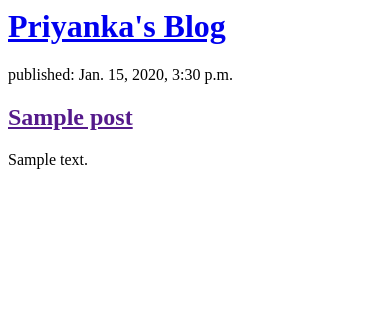
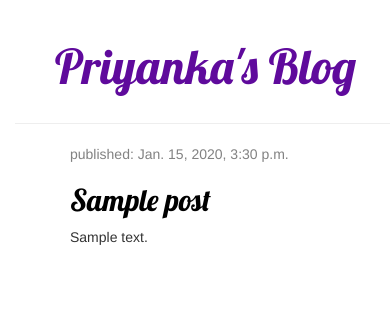
Before and after one commit to prianka01/my-first-blog, a Django app: page / in a window 390 px wide. Shown: the top 316 px of the page. Run offline with Django 3.2, Linux system fonts and the light colour scheme; tables that the repository leaves empty hold one stand-in row (values such as "Sample post"); some libraries are stand-ins or nearby versions.

Commit message:
Added view and template for detailed blog post as well as CSS for the site

```diff
--- /dev/null
+++ b/blog/static/css/blog.css
@@ -0,0 +1,64 @@
+h1 a,
+h2 a {
+	color: rgb(102, 21, 168);
+	font-family: "Lobster";
+}
+body {
+	padding-left: 15px;
+}
+.page-header {
+	/* background-color: rgb(95, 10, 156); */
+	margin-top: 0;
+	padding: 20px 20px 20px 40px;
+}
+
+.page-header h1,
+.page-header h1 a,
+.page-header h1 a:visited,
+.page-header h1 a:active {
+	color: rgb(95, 10, 156);
+	font-size: 36pt;
+	text-decoration: none;
+}
+
+.content {
+	margin-left: 40px;
+}
+
+h1,
+h2,
+h3,
+h4 {
+	font-family: "Lobster", cursive;
+}
+
+.date {
+	color: #828282;
+}
+
+.save {
+	float: right;
+}
+
+.post-form textarea,
+.post-form input {
+	width: 100%;
+}
+
+.top-menu,
+.top-menu:hover,
+.top-menu:visited {
+	color: #ffffff;
+	float: right;
+	font-size: 26pt;
+	margin-right: 20px;
+}
+
+.post {
+	margin-bottom: 70px;
+}
+
+.post h2 a,
+.post h2 a:visited {
+	color: #000000;
+}
--- /dev/null
+++ b/blog/templates/blog/base.html
@@ -0,0 +1,33 @@
+{% load static %}
+<html>
+	<head>
+		<title>Django Girls blog</title>
+		<link
+			rel="stylesheet"
+			href="//maxcdn.bootstrapcdn.com/bootstrap/3.2.0/css/bootstrap.min.css"
+		/>
+		<link
+			rel="stylesheet"
+			href="//maxcdn.bootstrapcdn.com/bootstrap/3.2.0/css/bootstrap-theme.min.css"
+		/>
+		<link
+			href="//fonts.googleapis.com/css?family=Lobster&subset=latin,latin-ext"
+			rel="stylesheet"
+			type="text/css"
+		/>
+		<link rel="stylesheet" href="{% static 'css/blog.css' %}" />
+	</head>
+
+	<body>
+		<div class="page-header">
+			<h1><a href="/">Priyanka's Blog</a></h1>
+		</div>
+		<div class="content container">
+			<div class="row">
+				<div class="col-md-8">
+					{% block content %} {% endblock %}
+				</div>
+			</div>
+		</div>
+	</body>
+</html>
--- a/blog/templates/blog/post_list.html
+++ b/blog/templates/blog/post_list.html
@@ -1,19 +1,9 @@
-<html>
-	<head>
-		<title>Priyanka's blog</title>
-	</head>
-
-	<body>
-		<div>
-			<h1><a href="/">Priyanka's Blog</a></h1>
-		</div>
-
-		{% for post in posts %}
-		<div>
-			<p>published: {{ post.published_date }}</p>
-			<h2><a href="">{{ post.title }}</a></h2>
-			<p>{{ post.text|linebreaksbr }}</p>
-		</div>
-		{% endfor %}
-	</body>
-</html>
+{% extends 'blog/base.html' %} {% block content %} {% for post in posts %}
+<div class="post">
+	<div class="date">
+		<p>published: {{ post.published_date }}</p>
+	</div>
+	<h2><a href="{% url 'post_detail' pk=post.pk %}">{{ post.title }}</a></h2>
+	<p>{{ post.text|linebreaksbr }}</p>
+</div>
+{% endfor %} {% endblock %}
--- a/blog/urls.py
+++ b/blog/urls.py
@@ -3,4 +3,5 @@ from . import views
 
 urlpatterns = [
     path('', views.post_list, name='post_list'),
+    path('post/<int:pk>/', views.post_detail, name='post_detail'),
 ]
--- a/blog/views.py
+++ b/blog/views.py
@@ -1,4 +1,4 @@
-from django.shortcuts import render
+from django.shortcuts import render, get_object_or_404
 from django.utils import timezone
 from .models import Post
 
@@ -9,3 +9,8 @@ def post_list(request):
     posts = Post.objects.filter(
         published_date__lte=timezone.now()).order_by('published_date')
     return render(request, 'blog/post_list.html', {'posts': posts})
+
+
+def post_detail(request, pk):
+    post = get_object_or_404(Post, pk=pk)
+    return render(request, 'blog/post_detail.html', {'post': post})
```
Also changed, not shown: blog/templates/blog/post_detail.html (added, +11 -0 lines).
